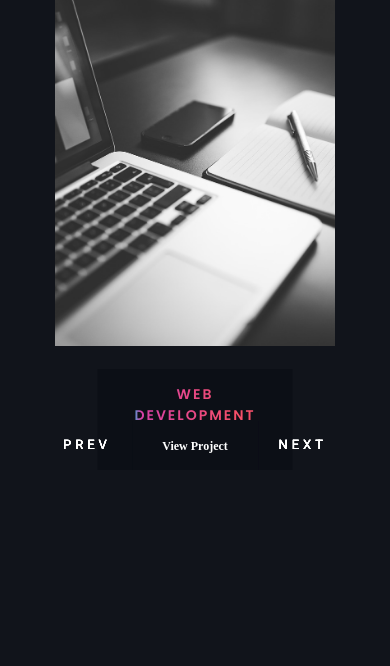
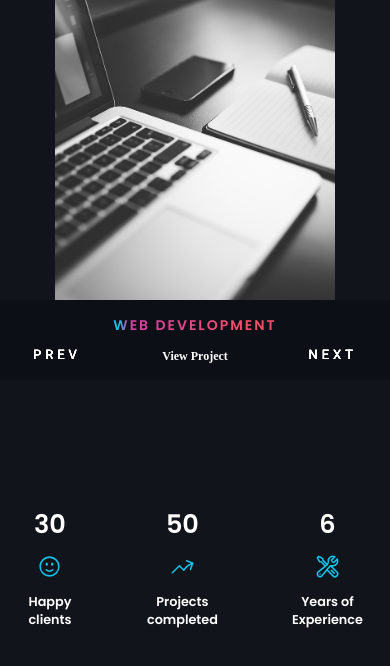
Before and after one commit to collinsMutai/Web-Design-Agency, a React (Create React App) app in the folder client/: page / in a window 390 px wide. Shown: the part 2745-3411 px from the top of the page. Built offline with nearby package versions, Linux system fonts and the light colour scheme.

Commit message:
media query

```diff
--- a/client/src/Components/FeaturedProjects/FeaturedProjects.css
+++ b/client/src/Components/FeaturedProjects/FeaturedProjects.css
@@ -143,17 +143,18 @@
   }
   .project-image {
     width: 70%;
-    height: 380px;
+    height: auto;
   }
   .recent-projects {
     font-size: 35px;
   }
   .project-desc {
-    bottom: 130px;
+    bottom: 0;
+    width: 100%;
   }
   .arrows-prev,
   .arrows-next {
-    bottom: 120px;
+    bottom: 0;
   }
 
   .arrows-prev {
@@ -165,7 +166,7 @@
 }
 @media (max-width: 425px) {
   .featured-projects-container {
-    height: 90vh;
+    height: auto;
 
     top: 2480px;
   }
@@ -178,6 +179,7 @@
   }
 
   .project-desc {
+    width: 100%;
     bottom: 25px;
   }
   .arrows-prev,
@@ -186,10 +188,10 @@
   }
 
   .arrows-prev {
-    left: 40px;
+    left: 10px;
   }
   .arrows-next {
-    right: 40px;
+    right: 10px;
   }
 }
 @media (max-width: 375px) {
@@ -208,11 +210,11 @@
   }
 
   .project-desc {
-    bottom: 25px;
+    bottom: 0;
   }
   .arrows-prev,
   .arrows-next {
-    bottom: 20px;
+    bottom: 0;
   }
 
   .arrows-prev {
@@ -233,17 +235,17 @@
     height: 250px;
   }
   .project-desc {
-    bottom: 25px;
+    bottom: 5px;
   }
-   .arrows-prev,
+  .arrows-prev,
   .arrows-next {
-    bottom: 20px;
+    bottom: 0;
   }
 
   .arrows-prev {
-    left: 10px;
+    left: 5px;
   }
   .arrows-next {
-    right: 10px;
+    right: 5px;
   }
 }
--- a/client/src/Components/HappyClients/HappyClients.css
+++ b/client/src/Components/HappyClients/HappyClients.css
@@ -2,11 +2,11 @@
   background: #11141b;
   color: #fff;
   position: absolute;
-  top: 2620px;
+  top: 2870px;
   z-index: 10;
   width: 100%;
-  height: 60%;
-  padding: 130px 60px;
+  height: 40vh;
+  padding: 100px 60px;
   display: flex;
   justify-content: center;
   align-items: center;
@@ -32,8 +32,8 @@
 @media (max-width: 768px) {
   .happyclients-container {
     padding: 100px 20px;
-    top: 3370px;
-    height: 50vh;
+    top: 3300px;
+    height: auto;
   }
   .item h1 {
     font-size: 1.8em;
@@ -51,7 +51,8 @@
 }
 @media (max-width: 425px) {
   .happyclients-container {
-    top: 3910px;
+    top: 3150px;
+    height: auto;
   }
   .item h1 {
     font-size: 1.6em;
@@ -69,8 +70,8 @@
 }
 @media (max-width: 375px) {
   .happyclients-container {
-    top: 2800px;
-    height: 50vh;
+    top: 2710px;
+    height: auto;
   }
   .item h1 {
     font-size: 1.5em;
@@ -88,7 +89,7 @@
 }
 @media (max-width: 320px) {
   .happyclients-container {
-    top: 2850px;
+    top: 2700px;
     padding: 100px 20px;
     height: 50vh;
   }
```
Also changed, not shown: 6 other files (tests, documents, lock files or other folders).
